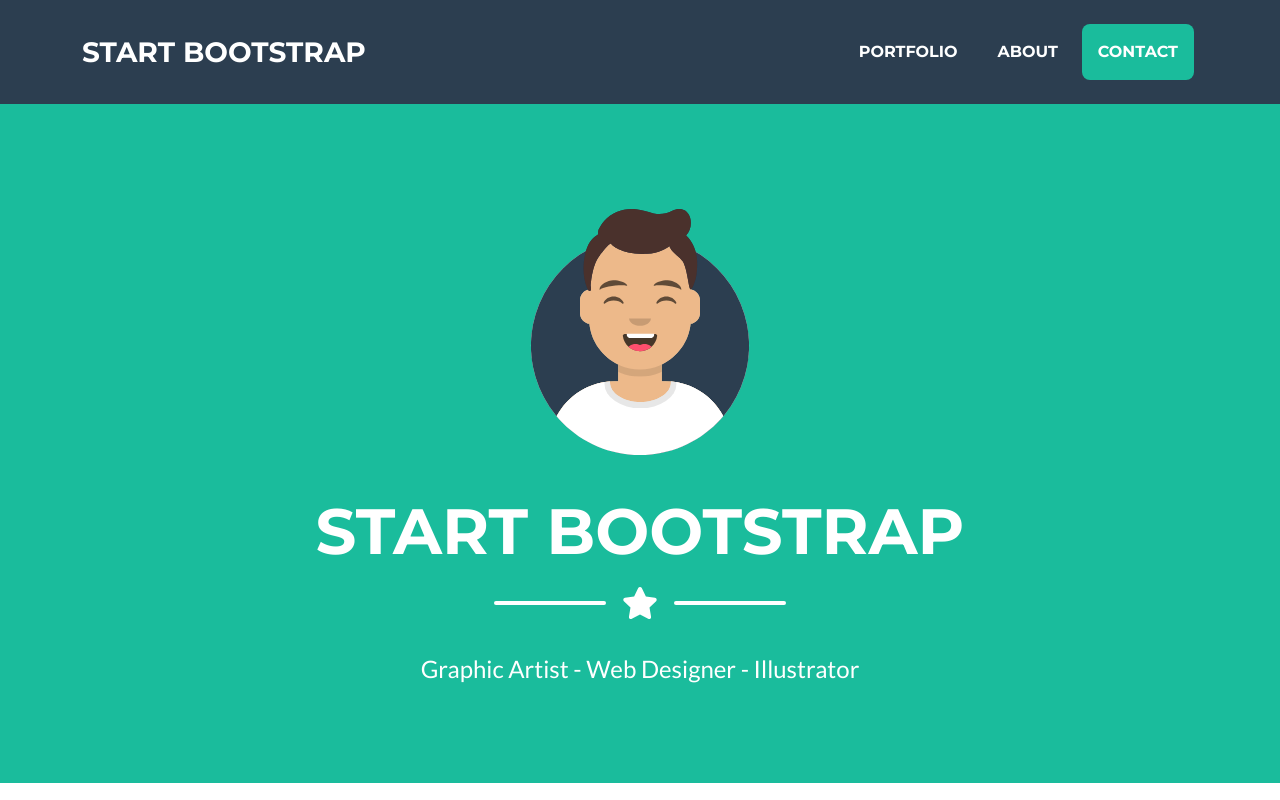
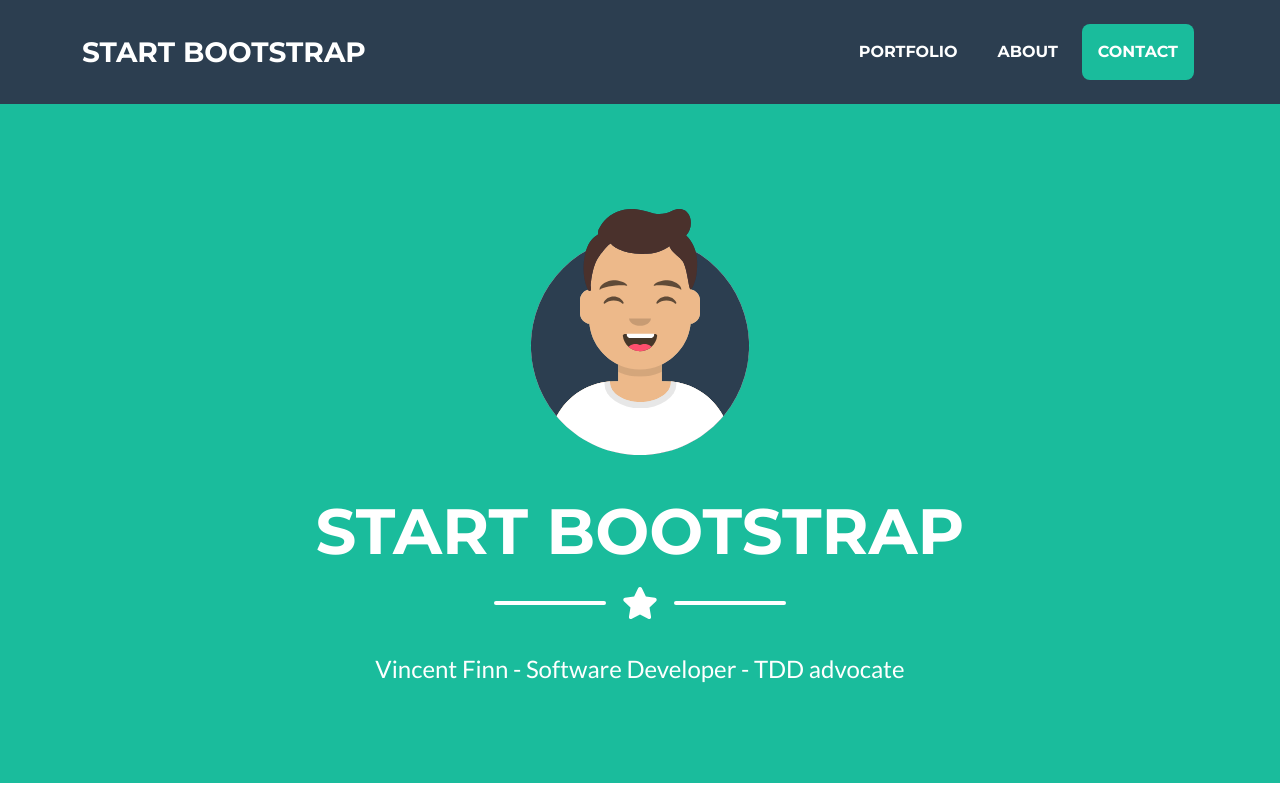
Before and after one commit to VincentShaneFinn/VincentShaneFinn.github.io, a plain HTML site: page index.html in a window 1280 px wide. Shown: the top 800 px of the page. Drawn offline with nearby package versions, Linux system fonts and the light colour scheme.

Commit message:
minor change

```diff
--- a/index.html
+++ b/index.html
@@ -48,7 +48,7 @@
                     <div class="divider-custom-line"></div>
                 </div>
                 <!-- Masthead Subheading-->
-                <p class="masthead-subheading font-weight-light mb-0">Graphic Artist - Web Designer - Illustrator</p>
+                <p class="masthead-subheading font-weight-light mb-0">Vincent Finn - Software Developer - TDD advocate</p>
             </div>
         </header>
         <!-- Portfolio Section-->
```
